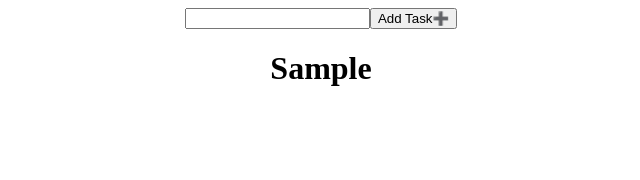
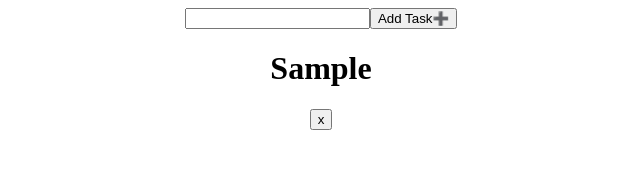
Before and after one commit to kamaleswaran28/todo-list-app, a React (Create React App) app: page / in a window 1280 px wide. Both pictures are taken after typing "Sample" into the empty fields and a click on the button "Add Task➕". Shown: the top 180 px of the page, without its empty margins (319-959 px from the left). Built offline with nearby package versions, Linux system fonts and the light colour scheme.

Commit message:
delete button implementation

```diff
--- a/src/App.js
+++ b/src/App.js
@@ -13,6 +13,13 @@ function App() {
    setlist('')
  }
 
+ const deleteList = (taskName) => {
+    const updatedList =  task.filter((item) => {
+      return item !== taskName
+    })
+    setTask(updatedList)
+ }
+
   return (
     <div className="App">
       <div className='add new task'>
@@ -20,7 +27,15 @@ function App() {
         <button onClick={addtask}>Add Task➕</button>
       </div>
       <div className='list'>
-        {task.map((item) => <h1>{item}</h1>)}
+        {task.map((item) => {
+          return(
+            <div>
+              <h1>{item}</h1>
+               <button onClick={() => deleteList(item)}>x</button>
+            </div>
+          )
+        }
+          )}
       </div>
     </div>
   );
```
